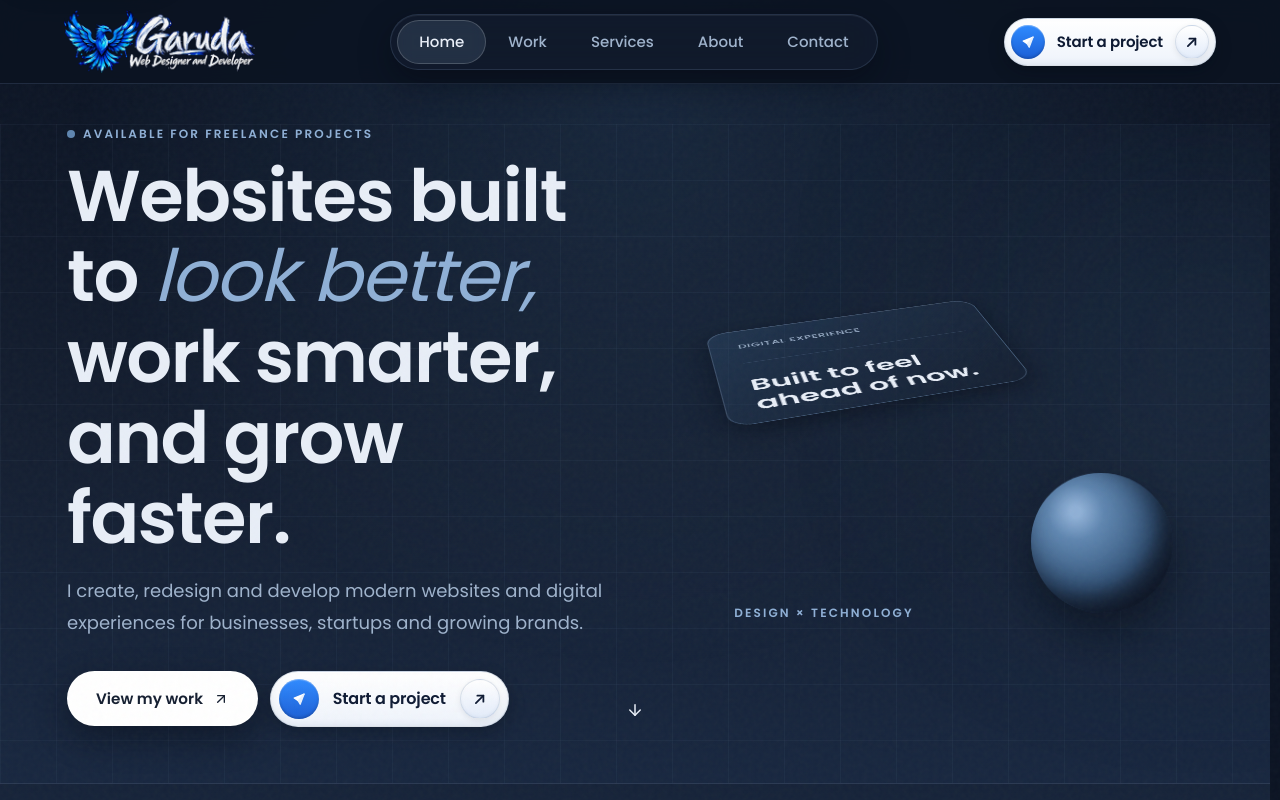
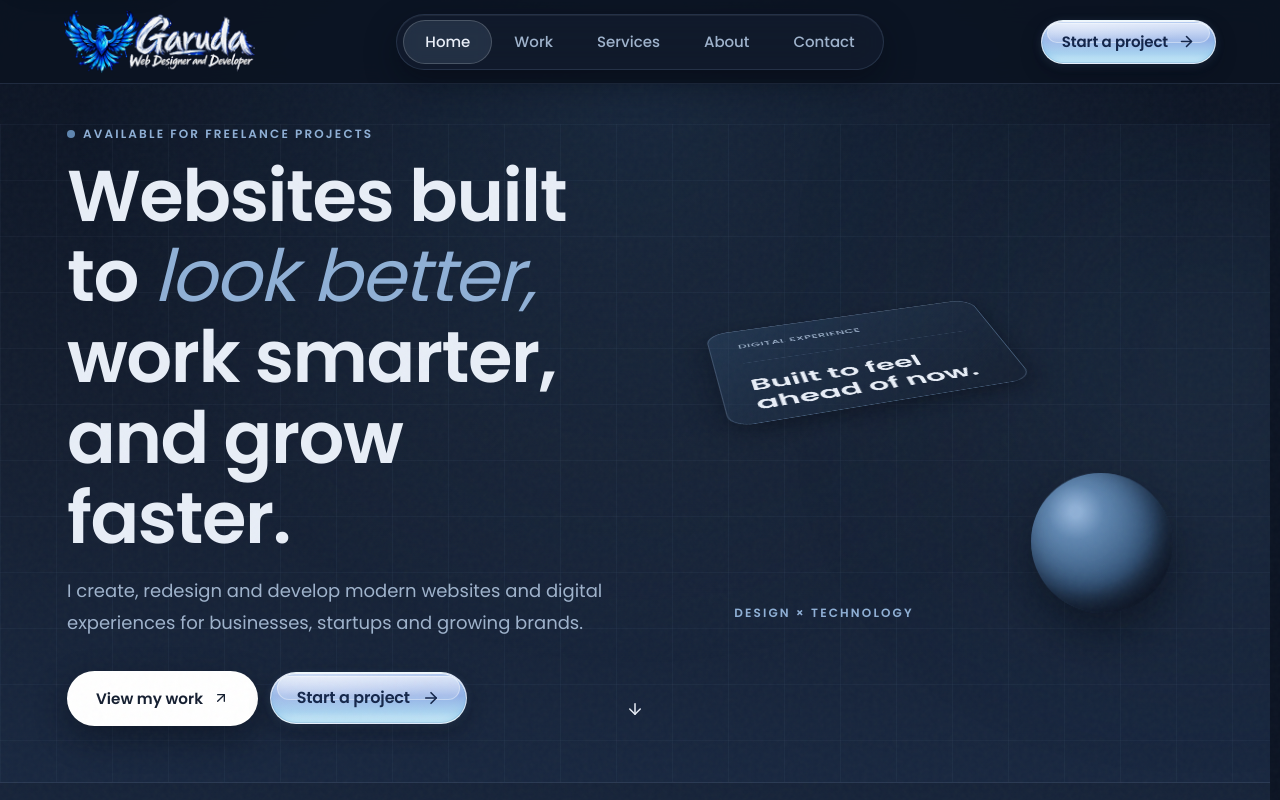
Before and after one commit to Bharat0264/MyWork, a Next.js app: page / in a window 1280 px wide. Shown: the top 800 px of the page. Built offline with nearby package versions, Linux system fonts and the light colour scheme.

Commit message:
Restyle Start a project button to liquid glossy glass pill

```diff
--- a/app/globals.css
+++ b/app/globals.css
@@ -421,131 +421,210 @@ h1, h2, h3, h4, h5, h6 {
   transform: scale(0.98);
 }
 
-/* --- START A PROJECT PREMIUM FROSTED PILL --- */
-.btn-start {
+/* --- START A PROJECT: LIQUID GLOSSY GLASS PILL --- */
+.btn-liquid {
   position: relative;
   display: inline-flex;
   align-items: center;
-  justify-content: space-between;
-  gap: 14px;
-  border-radius: 9999px;
-  padding: 8px;
-  height: 56px;
-  background: linear-gradient(180deg, #FFFFFF 0%, #EEF3FB 100%);
-  border: 1px solid rgba(53, 87, 125, 0.18);
-  box-shadow: 0 6px 16px rgba(4, 9, 18, 0.28),
-              inset 0 1px 0 rgba(255, 255, 255, 0.9),
-              inset 0 -2px 6px rgba(53, 87, 125, 0.08);
+  justify-content: center;
+  gap: 12px;
+  height: 52px;
+  padding: 0 26px;
+  border-radius: 999px;
+  overflow: hidden;
+  isolation: isolate;
   text-decoration: none;
   cursor: pointer;
   user-select: none;
   white-space: nowrap;
   -webkit-tap-highlight-color: transparent;
-  transition: background 0.25s ease, border-color 0.25s ease, transform 0.15s ease, box-shadow 0.25s ease;
+
+  /* Body gradient with soft inner color bloom at top left */
+  background:
+    radial-gradient(120% 140% at 20% 0%, rgba(255, 255, 255, 0.35) 0%, transparent 55%),
+    linear-gradient(180deg, #B9CCF2 0%, #93B0E6 45%, #A9D3F0 78%, #D6F1FA 100%);
+
+  /* Thin bright edge & soft depth */
+  border: 1px solid rgba(255, 255, 255, 0.55);
+  box-shadow:
+    inset 0 1px 0 rgba(255, 255, 255, 0.85),
+    inset 0 -2px 6px rgba(120, 190, 235, 0.45),
+    inset 0 0 0 1px rgba(95, 134, 176, 0.25),
+    0 8px 20px rgba(4, 9, 18, 0.38),
+    0 2px 8px rgba(95, 134, 176, 0.25);
+
+  transition: transform 0.35s cubic-bezier(0.32, 0.72, 0, 1), box-shadow 0.35s ease;
 }
 
-.btn-start:hover {
-  background: linear-gradient(180deg, #F3F7FD 0%, #E2ECF8 100%);
-  border-color: rgba(53, 87, 125, 0.28);
-  box-shadow: 0 6px 16px rgba(4, 9, 18, 0.28),
-              inset 0 1px 0 rgba(255, 255, 255, 0.95),
-              inset 0 -2px 6px rgba(53, 87, 125, 0.10);
-  transform: none;
+/* Rounded highlight shape inside the top half */
+.btn-liquid__gloss {
+  position: absolute;
+  top: 3px;
+  left: 6px;
+  right: 6px;
+  height: 48%;
+  border-radius: 999px;
+  background: linear-gradient(180deg, rgba(255, 255, 255, 0.55) 0%, rgba(255, 255, 255, 0.12) 100%);
+  box-shadow: inset 0 0 0 1px rgba(255, 255, 255, 0.35);
+  pointer-events: none;
+  z-index: 1;
+  transition: height 0.35s cubic-bezier(0.32, 0.72, 0, 1), transform 0.35s cubic-bezier(0.32, 0.72, 0, 1);
 }
 
-.btn-start:active {
-  transform: scale(0.98);
+/* Thin diagonal sheen that sweeps across the button on hover */
+.btn-liquid::after {
+  content: "";
+  position: absolute;
+  top: 0;
+  bottom: 0;
+  left: -80%;
+  width: 40%;
+  background: linear-gradient(
+    90deg,
+    rgba(255, 255, 255, 0) 0%,
+    rgba(255, 255, 255, 0.35) 50%,
+    rgba(255, 255, 255, 0) 100%
+  );
+  transform: skewX(-20deg);
+  pointer-events: none;
+  opacity: 0;
+  z-index: 2;
 }
 
-.btn-start:focus-visible {
-  outline: 2px solid #5F86B0;
+.btn-liquid:hover::after {
+  opacity: 1;
+  animation: liquidSheenSweep 0.7s cubic-bezier(0.32, 0.72, 0, 1) forwards;
+}
+
+@keyframes liquidSheenSweep {
+  0% {
+    transform: translateX(0) skewX(-20deg);
+    opacity: 0;
+  }
+  20% {
+    opacity: 1;
+  }
+  80% {
+    opacity: 1;
+  }
+  100% {
+    transform: translateX(450%) skewX(-20deg);
+    opacity: 0;
+  }
+}
+
+/* Text label */
+.btn-liquid__label {
+  position: relative;
+  z-index: 3;
+  font-family: var(--font-sans), "Poppins", -apple-system, BlinkMacSystemFont, "Segoe UI", Roboto, sans-serif;
+  font-weight: 600;
+  font-size: 16px;
+  line-height: 1;
+  color: #14264A;
+  letter-spacing: -0.01em;
+  white-space: nowrap;
+  text-shadow: none;
+}
+
+/* Arrow icon */
+.btn-liquid__arrow {
+  position: relative;
+  z-index: 3;
+  width: 18px;
+  height: 18px;
+  flex-shrink: 0;
+  color: #14264A;
+  transition: transform 0.35s cubic-bezier(0.32, 0.72, 0, 1);
+}
+
+/* Hover: gloss grows slightly and arrow moves 3px right */
+.btn-liquid:hover .btn-liquid__gloss {
+  height: 52%;
+}
+
+.btn-liquid:hover .btn-liquid__arrow {
+  transform: translateX(3px);
+}
+
+/* Pressed: squishes to scale(0.97) with spring release, gloss shrinks slightly */
+.btn-liquid:active {
+  transform: scale(0.97);
+  transition: transform 0.35s cubic-bezier(0.32, 0.72, 0, 1);
+}
+
+.btn-liquid:active .btn-liquid__gloss {
+  height: 44%;
+}
+
+/* Keyboard focus-visible */
+.btn-liquid:focus-visible {
+  outline: 2px solid #8FB0D6;
   outline-offset: 3px;
 }
 
-/* Left Circle (Paper Plane) */
-.btn-start-plane-circle {
-  display: flex;
-  align-items: center;
-  justify-content: center;
-  flex-shrink: 0;
-  width: 40px;
-  height: 40px;
-  border-radius: 9999px;
-  background: linear-gradient(180deg, #2F8BFF 0%, #1B5FD6 100%);
-  box-shadow: inset 0 1px 1px rgba(255, 255, 255, 0.35),
-              inset 0 -1.5px 3px rgba(0, 0, 0, 0.2);
+/* --- NAVBAR VARIANTS --- */
+.btn-liquid--navbar {
+  height: 44px;
+  padding: 0 20px;
+  gap: 10px;
 }
 
-/* Text */
-.btn-start-text {
-  font-family: inherit;
-  font-weight: 600;
-  font-size: 16px;
-  line-height: 1;
-  color: #0E1A33;
-  letter-spacing: -0.01em;
-  white-space: nowrap;
+.btn-liquid--navbar .btn-liquid__label {
+  font-size: 15px;
 }
 
-/* Right Circle (Arrow) */
-.btn-start-arrow-circle {
-  display: flex;
-  align-items: center;
-  justify-content: center;
-  flex-shrink: 0;
-  width: 40px;
-  height: 40px;
-  border-radius: 9999px;
-  background: linear-gradient(180deg, #FFFFFF 0%, #E3ECFA 100%);
-  border: 1px solid rgba(53, 87, 125, 0.15);
-  box-shadow: inset 0 1px 0 rgba(255, 255, 255, 0.9),
-              inset 0 -1px 3px rgba(53, 87, 125, 0.06),
-              0 2px 6px rgba(4, 9, 18, 0.08);
+.btn-liquid--navbar .btn-liquid__arrow {
+  width: 17px;
+  height: 17px;
 }
 
-/* Arrow Icon and Hover Movement */
-.btn-start-arrow {
-  color: #0E1A33;
-  transition: transform 0.25s ease;
+.btn-liquid--navbar .btn-liquid__gloss {
+  top: 2px;
+  left: 5px;
+  right: 5px;
 }
 
-.btn-start:hover .btn-start-arrow {
-  transform: translate(2px, -2px);
+/* Mobile navbar (below 640px) */
+.btn-liquid--navbar-mobile {
+  height: 40px;
+  padding: 0 18px;
+  gap: 8px;
 }
 
-/* NAVBAR DESKTOP VARIANT */
-.btn-start-navbar {
-  height: 48px;
-  padding: 6px;
-  gap: 12px;
-}
-.btn-start-navbar .btn-start-plane-circle {
-  width: 34px;
-  height: 34px;
-}
-.btn-start-navbar .btn-start-text {
-  font-size: 15px;
-}
-.btn-start-navbar .btn-start-arrow-circle {
-  width: 34px;
-  height: 34px;
+.btn-liquid--navbar-mobile .btn-liquid__label {
+  font-size: 14px;
 }
 
-/* NAVBAR MOBILE COMPACT VARIANT (below 640px) */
-.btn-start-mobile {
-  height: 44px;
-  padding: 6px 6px 6px 14px;
-  gap: 10px;
+.btn-liquid--navbar-mobile .btn-liquid__arrow {
+  width: 16px;
+  height: 16px;
 }
-.btn-start-mobile .btn-start-plane-circle {
-  display: none !important;
+
+.btn-liquid--navbar-mobile .btn-liquid__gloss {
+  top: 2px;
+  left: 4px;
+  right: 4px;
 }
-.btn-start-mobile .btn-start-text {
-  font-size: 14px;
-}
-.btn-start-mobile .btn-start-arrow-circle {
-  width: 32px;
-  height: 32px;
+
+@media (max-width: 639px) {
+  .btn-liquid--navbar {
+    height: 40px;
+    padding: 0 18px;
+    gap: 8px;
+  }
+  .btn-liquid--navbar .btn-liquid__label {
+    font-size: 14px;
+  }
+  .btn-liquid--navbar .btn-liquid__arrow {
+    width: 16px;
+    height: 16px;
+  }
+  .btn-liquid--navbar .btn-liquid__gloss {
+    top: 2px;
+    left: 4px;
+    right: 4px;
+  }
 }
 
 /* Grid background overlay */
@@ -1049,12 +1128,14 @@ h1, h2, h3, h4, h5, h6 {
     transition: left 0.15s ease, width 0.15s ease, opacity 0.15s ease !important;
     transform: none !important;
   }
-  .btn-start,
-  .btn-start:hover,
-  .btn-start:active,
-  .btn-start-arrow,
-  .btn-start:hover .btn-start-arrow {
+  .btn-liquid,
+  .btn-liquid:hover,
+  .btn-liquid:active,
+  .btn-liquid__gloss,
+  .btn-liquid__arrow,
+  .btn-liquid::after {
+    animation: none !important;
+    transform: none !important;
     transition: none !important;
-    transform: none !important;
   }
 }
--- a/app/page.tsx
+++ b/app/page.tsx
@@ -94,7 +94,7 @@ export default function Home() {
                 <Link className="button" href="/work" prefetch={true}>
                   View my work <ArrowUpRight size={16} />
                 </Link>
-                <StartProjectButton />
+                <StartProjectButton className="w-full sm:w-auto max-w-[320px]" />
               </div>
             </div>
 
--- a/components/cta-button.tsx
+++ b/components/cta-button.tsx
@@ -23,65 +23,37 @@ export function StartProjectButton({
 
   let variantClass = "";
   if (isNavbarMobile) {
-    variantClass = "btn-start-mobile";
+    variantClass = "btn-liquid--navbar-mobile";
   } else if (isNavbar) {
-    variantClass = "btn-start-navbar";
+    variantClass = "btn-liquid--navbar";
   }
 
   return (
     <Link
       href={href}
       onClick={onClick}
-      className={`group btn-start ${variantClass} ${className}`.trim()}
+      className={`btn-liquid ${variantClass} ${className}`.trim()}
     >
-      {/* LEFT CIRCLE: Blue circle containing a white paper-plane icon */}
-      <span aria-hidden="true" className="btn-start-plane-circle">
-        <svg
-          viewBox="0 0 24 24"
-          fill="none"
-          className="h-[18px] w-[18px] shrink-0 sm:h-[20px] sm:w-[20px]"
-          aria-hidden="true"
-        >
-          {/* Top Wing */}
-          <polygon
-            points="18.12,6.1 6.24,10.92 10.56,13.8"
-            fill="#FFFFFF"
-            stroke="#FFFFFF"
-            strokeWidth="1.5"
-            strokeLinejoin="round"
-          />
-          {/* Bottom Wing */}
-          <polygon
-            points="18.12,6.1 11.14,14.38 13.44,18.34"
-            fill="#E8F1FC"
-            stroke="#E8F1FC"
-            strokeWidth="1.5"
-            strokeLinejoin="round"
-          />
-        </svg>
-      </span>
+      {/* GLOSS HIGHLIGHT (pill shape inside top half) */}
+      <span className="btn-liquid__gloss" aria-hidden="true" />
 
-      {/* TEXT: "Start a project" */}
-      <span className="btn-start-text">
-        {label}
-      </span>
+      {/* TEXT LABEL */}
+      <span className="btn-liquid__label">{label}</span>
 
-      {/* RIGHT CIRCLE: Light circle containing navy ↗ arrow icon */}
-      <span aria-hidden="true" className="btn-start-arrow-circle">
-        <svg
-          viewBox="0 0 24 24"
-          fill="none"
-          stroke="#0E1A33"
-          strokeWidth="2.4"
-          strokeLinecap="round"
-          strokeLinejoin="round"
-          className="btn-start-arrow h-[16px] w-[16px] shrink-0 sm:h-[18px] sm:w-[18px]"
-          aria-hidden="true"
-        >
-          <line x1="6.5" y1="17.5" x2="16.5" y2="7.5" />
-          <polyline points="8.5 7.5 16.5 7.5 16.5 15.5" />
-        </svg>
-      </span>
+      {/* ARROW ICON */}
+      <svg
+        className="btn-liquid__arrow"
+        viewBox="0 0 24 24"
+        fill="none"
+        stroke="currentColor"
+        strokeWidth="2.2"
+        strokeLinecap="round"
+        strokeLinejoin="round"
+        aria-hidden="true"
+      >
+        <path d="M5 12h14" />
+        <path d="m12 5 7 7-7 7" />
+      </svg>
     </Link>
   );
 }
```
